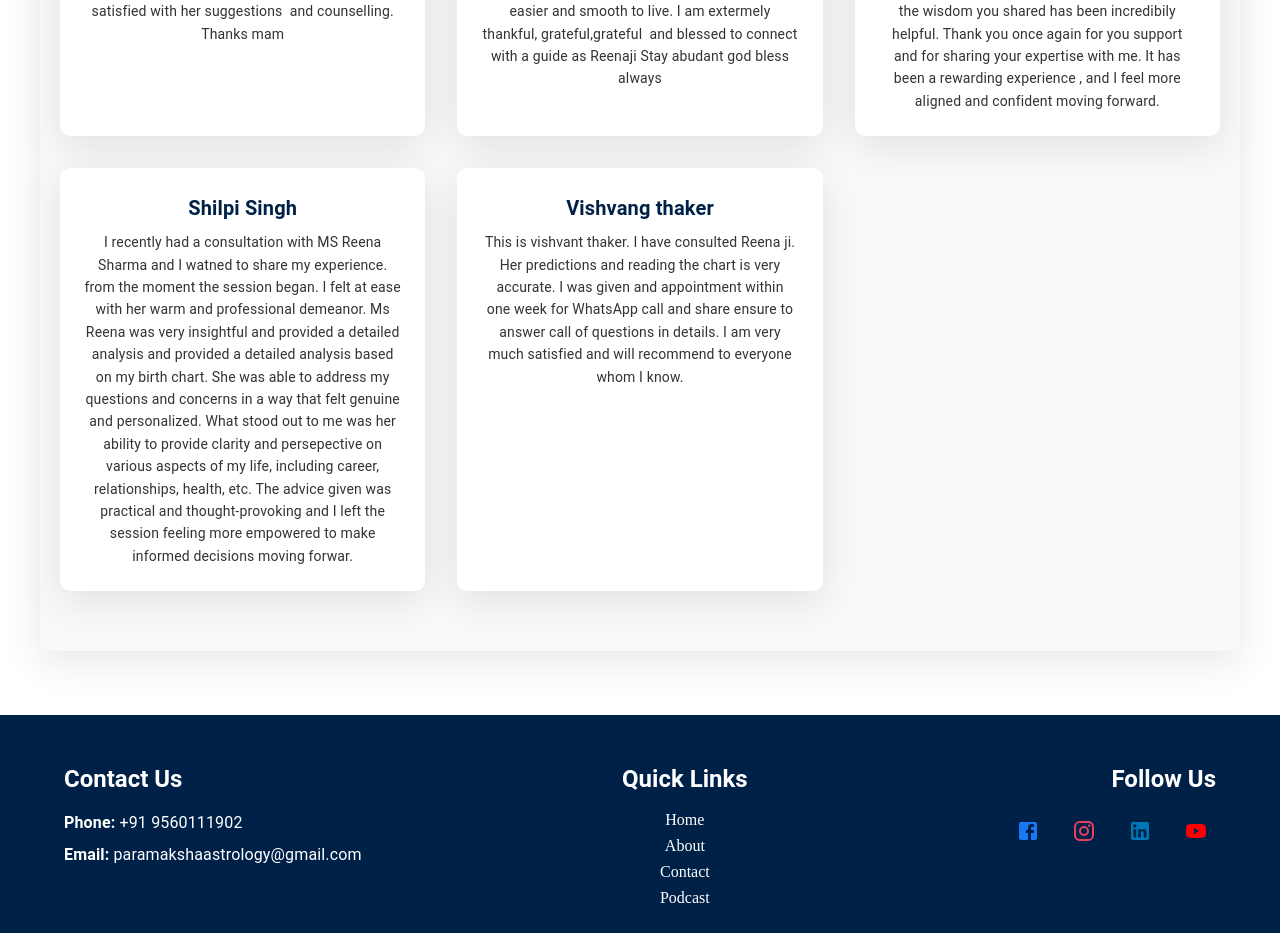
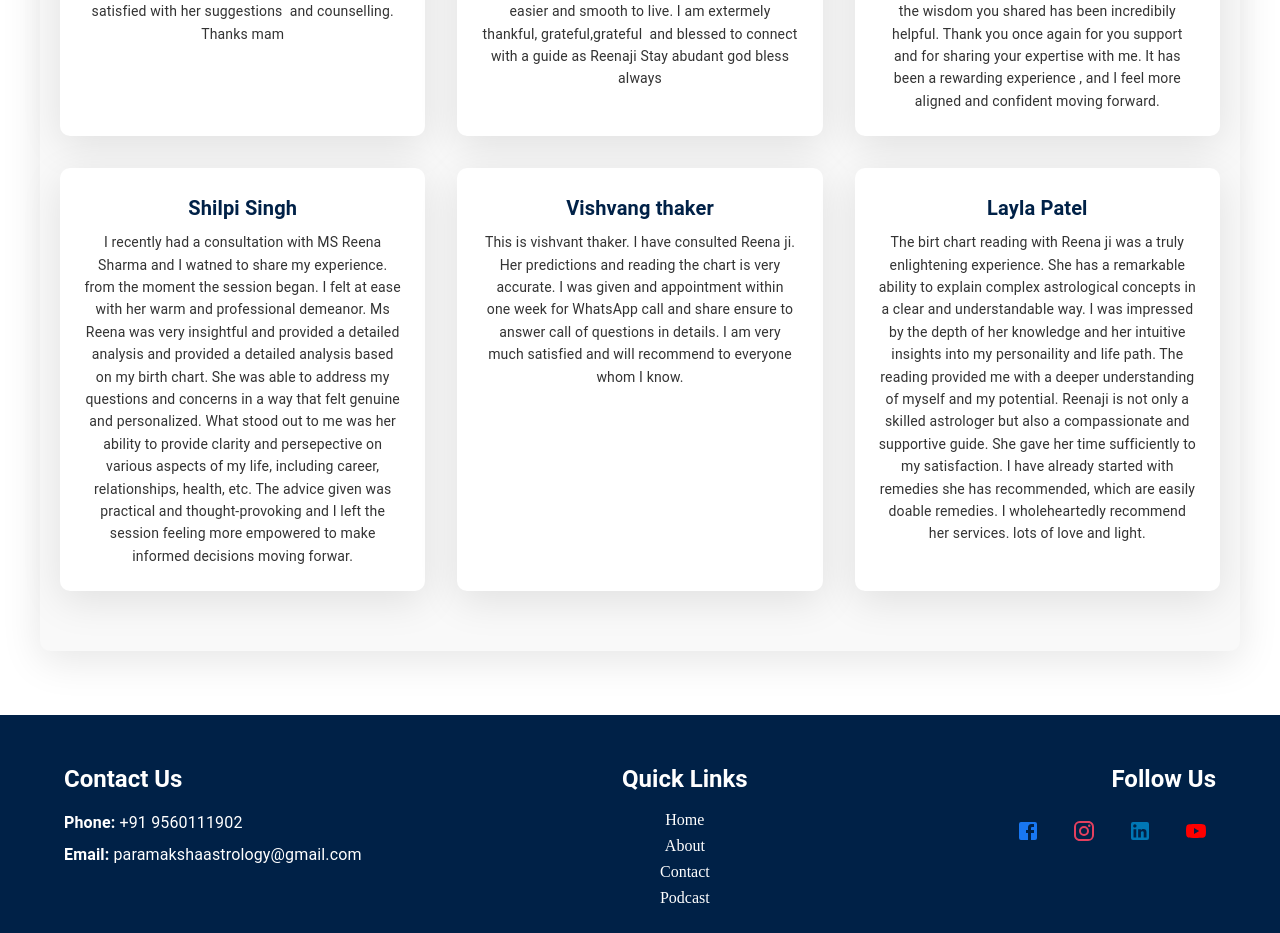
Before and after one commit to dacharch/Astrology_website, a React (Vite) app: page / in a window 1280 px wide. Shown: the part 3360-4293 px from the top of the page. Built offline with nearby package versions, Linux system fonts and the light colour scheme.

Commit message:
adding one more testimonial

```diff
--- a/src/components/Testimonials/Testimonials.jsx
+++ b/src/components/Testimonials/Testimonials.jsx
@@ -91,6 +91,11 @@ const TestimonialsPage = () => {
       message:
         'This is vishvant thaker. I have consulted Reena ji. Her predictions and reading the chart is very accurate. I was given and appointment within  one week for WhatsApp call and share ensure to answer call of questions in details. I am very much satisfied and will recommend to everyone whom I know.',
     },
+    {
+      name:'Layla Patel',
+      image:'',
+      message:'The birt chart reading with Reena ji was a truly enlightening experience. She has a remarkable ability to explain complex astrological concepts in a clear and understandable way. I was impressed by the depth of her knowledge and her intuitive insights into my personaility and life path. The reading provided me with a deeper understanding of myself and my potential. Reenaji is not only a skilled astrologer but also a compassionate and supportive guide. She gave her time sufficiently to my satisfaction. I have already started with remedies she has recommended, which are easily doable remedies. I wholeheartedly recommend her services. lots of love and light.'
+    }
   ];
 
   return (
```
